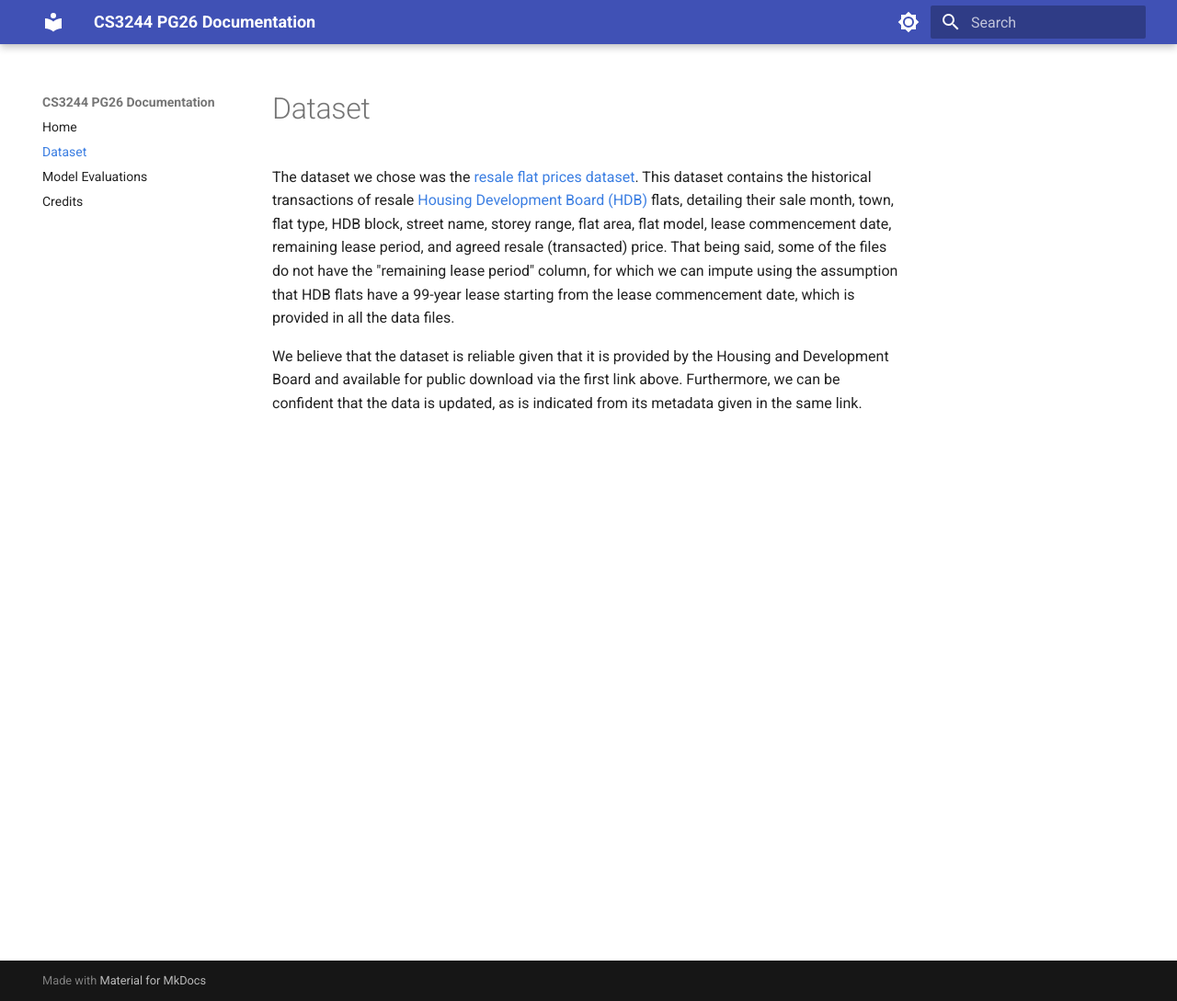
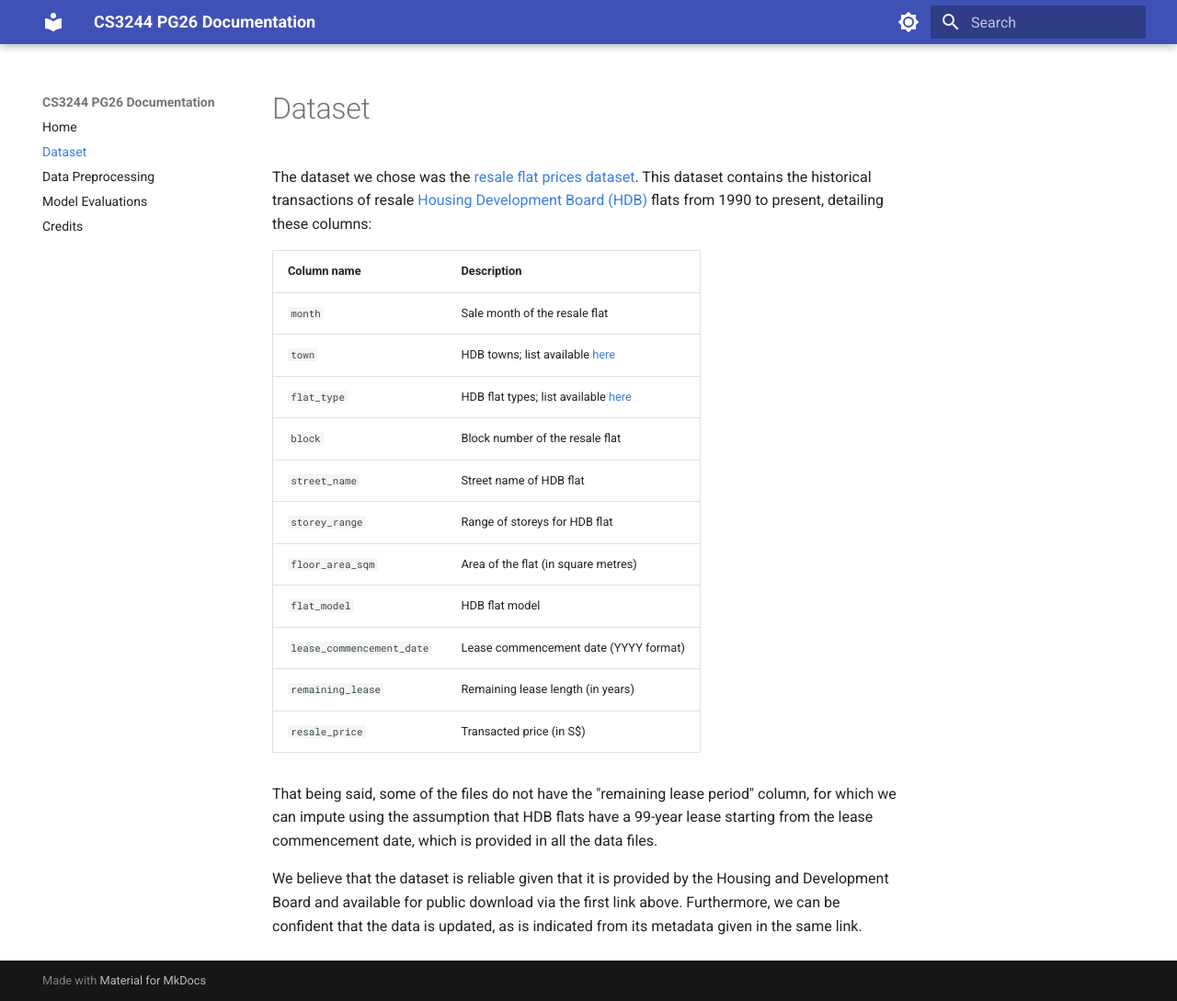
Before and after one commit to wilsonwid/cs3244-pg26, an MkDocs documentation site: the page built from docs/dataset.md, in a window 1280 px wide and 1089 px high. Shown: the whole window at 92% size. Built offline with MkDocs 1.6.1 and Material for MkDocs 9.7.7, drawn with Linux system fonts in a browser that asks for light colours.

Commit message:
Updated readmes

```diff
--- a/docs/dataset.md
+++ b/docs/dataset.md
@@ -1,3 +1,19 @@
-The dataset we chose was the [resale flat prices dataset](https://data.gov.sg/dataset/resale-flat-prices). This dataset contains the historical transactions of resale [Housing Development Board (HDB)](https://www.hdb.gov.sg/cs/infoweb/homepage) flats, detailing their sale month, town, flat type, HDB block, street name, storey range, flat area, flat model, lease commencement date, remaining lease period, and agreed resale (transacted) price. That being said, some of the files do not have the "remaining lease period" column, for which we can impute using the assumption that HDB flats have a 99-year lease starting from the lease commencement date, which is provided in all the data files.
+The dataset we chose was the [resale flat prices dataset](https://data.gov.sg/dataset/resale-flat-prices). This dataset contains the historical transactions of resale [Housing Development Board (HDB)](https://www.hdb.gov.sg/cs/infoweb/homepage) flats from 1990 to present, detailing these columns:
+
+| Column name    | Description |
+|----------------|-------------|
+| `month`        | Sale month of the resale flat |
+| `town`         | HDB towns; list available [here](https://www.hdb.gov.sg/about-us/history/hdb-towns-your-home)|
+| `flat_type`      | HDB flat types; list available [here](https://www.hdb.gov.sg/residential/buying-a-flat/finding-a-flat/types-of-flats)|
+| `block`         | Block number of the resale flat |
+| `street_name`    | Street name of HDB flat |
+| `storey_range`   | Range of storeys for HDB flat |
+| `floor_area_sqm` | Area of the flat (in square metres) |
+| `flat_model`     | HDB flat model |
+| `lease_commencement_date` | Lease commencement date (YYYY format) |
+| `remaining_lease` | Remaining lease length (in years) |
+| `resale_price` | Transacted price (in S$) |
+
+That being said, some of the files do not have the "remaining lease period" column, for which we can impute using the assumption that HDB flats have a 99-year lease starting from the lease commencement date, which is provided in all the data files.
 
 We believe that the dataset is reliable given that it is provided by the Housing and Development Board and available for public download via the first link above. Furthermore, we can be confident that the data is updated, as is indicated from its metadata given in the same link.
--- a/mkdocs.yml
+++ b/mkdocs.yml
@@ -11,7 +11,7 @@ theme:
     # Palette toggle for dark mode
     - media: "(prefers-color-scheme: dark)"
       scheme: slate
-      accent: deep orange
+      accent: teal
       toggle:
         icon: material/brightness-4
         name: Switch to light mode
@@ -24,6 +24,7 @@ plugins:
 nav:
   - Home: index.md
   - Dataset: dataset.md
+  - Data Preprocessing: data-preprocessing.md
   - Model Evaluations: evaluations.md
   - Credits: credits.md
 
```
Also changed, not shown: docs/data-preprocessing.md (added).
